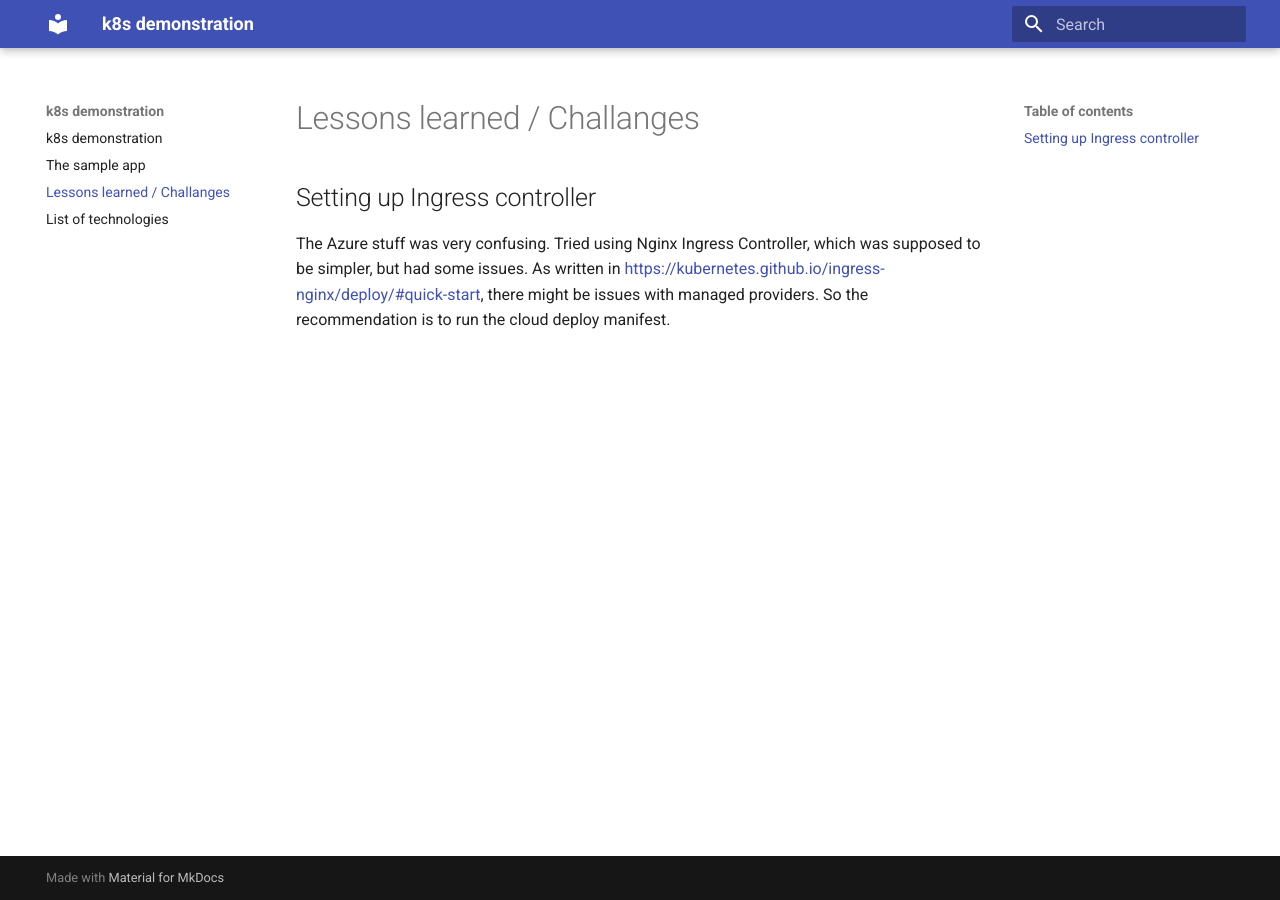
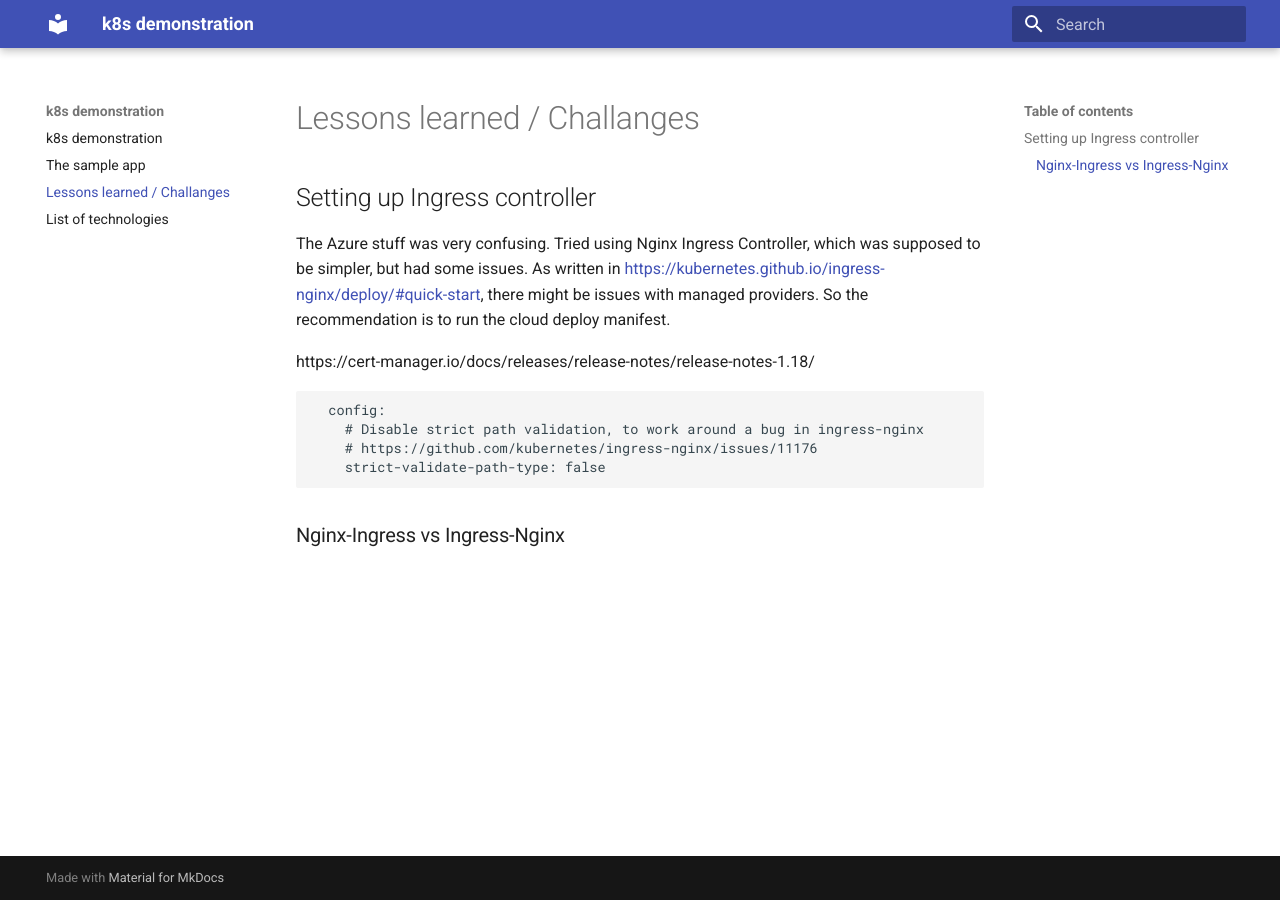
Before and after one commit to Northo/k8s-webserver-with-inference-job-demo, an MkDocs documentation site: the page built from docs/lessons.md, in a window 1280 px wide. Built offline with MkDocs 1.6.1 and Material for MkDocs 9.7.7, drawn with Linux system fonts in a browser that asks for light colours.

Commit message:
📝 Add link and wip notes no nginx

````diff
--- a/docs/lessons.md
+++ b/docs/lessons.md
@@ -6,3 +6,13 @@ The Azure stuff was very confusing.
 Tried using Nginx Ingress Controller, which was supposed to be simpler, but had some issues.
 As written in <https://kubernetes.github.io/ingress-nginx/deploy/#quick-start>, there might be issues with managed providers.
 So the recommendation is to run the cloud deploy manifest.
+
+https://cert-manager.io/docs/releases/release-notes/release-notes-1.18/
+```
+  config:
+    # Disable strict path validation, to work around a bug in ingress-nginx
+    # https://github.com/kubernetes/ingress-nginx/issues/11176
+    strict-validate-path-type: false
+```
+
+### Nginx-Ingress vs Ingress-Nginx
````
Also changed, not shown: docs/index.md (+1 -0 lines).
